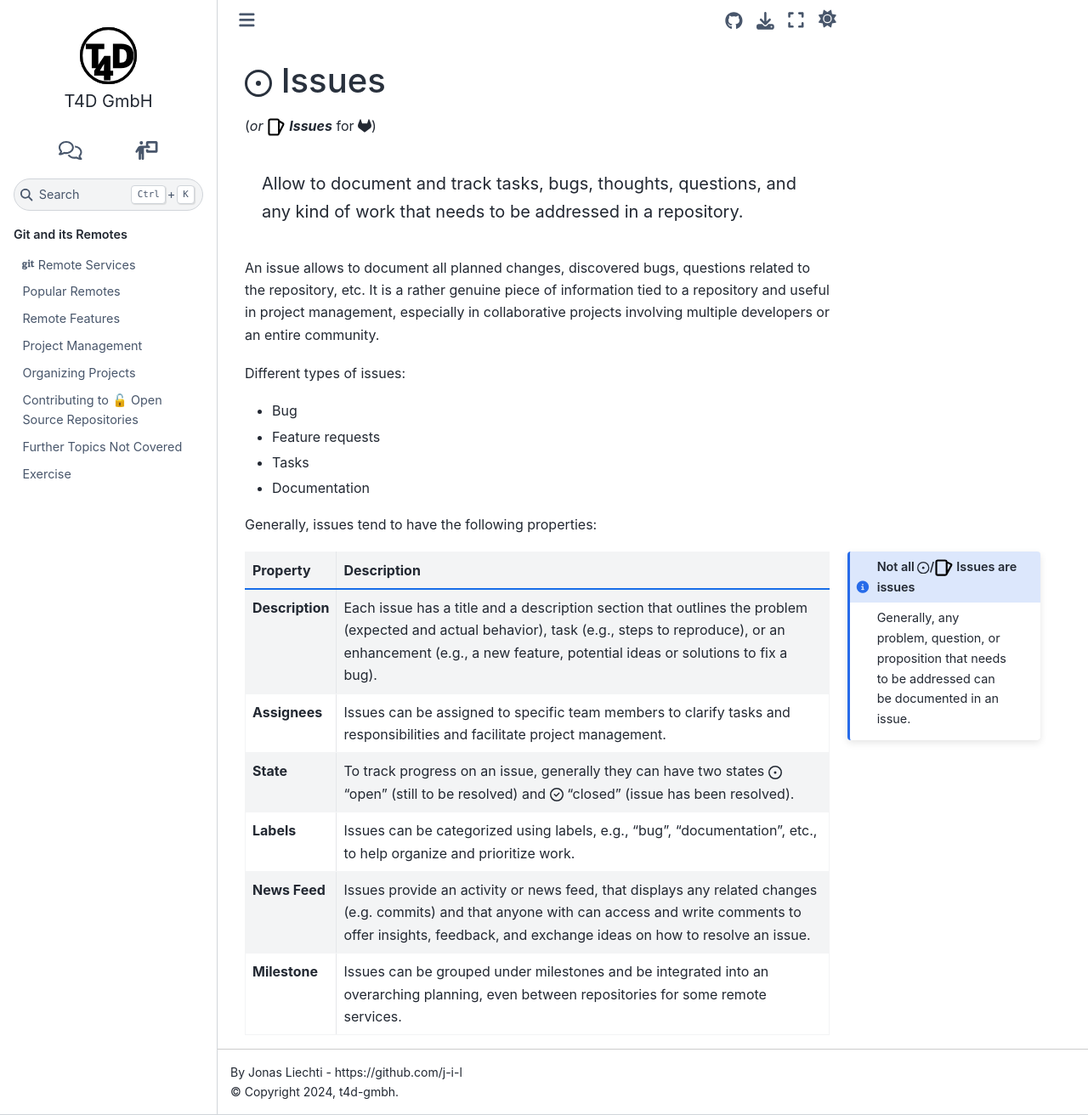
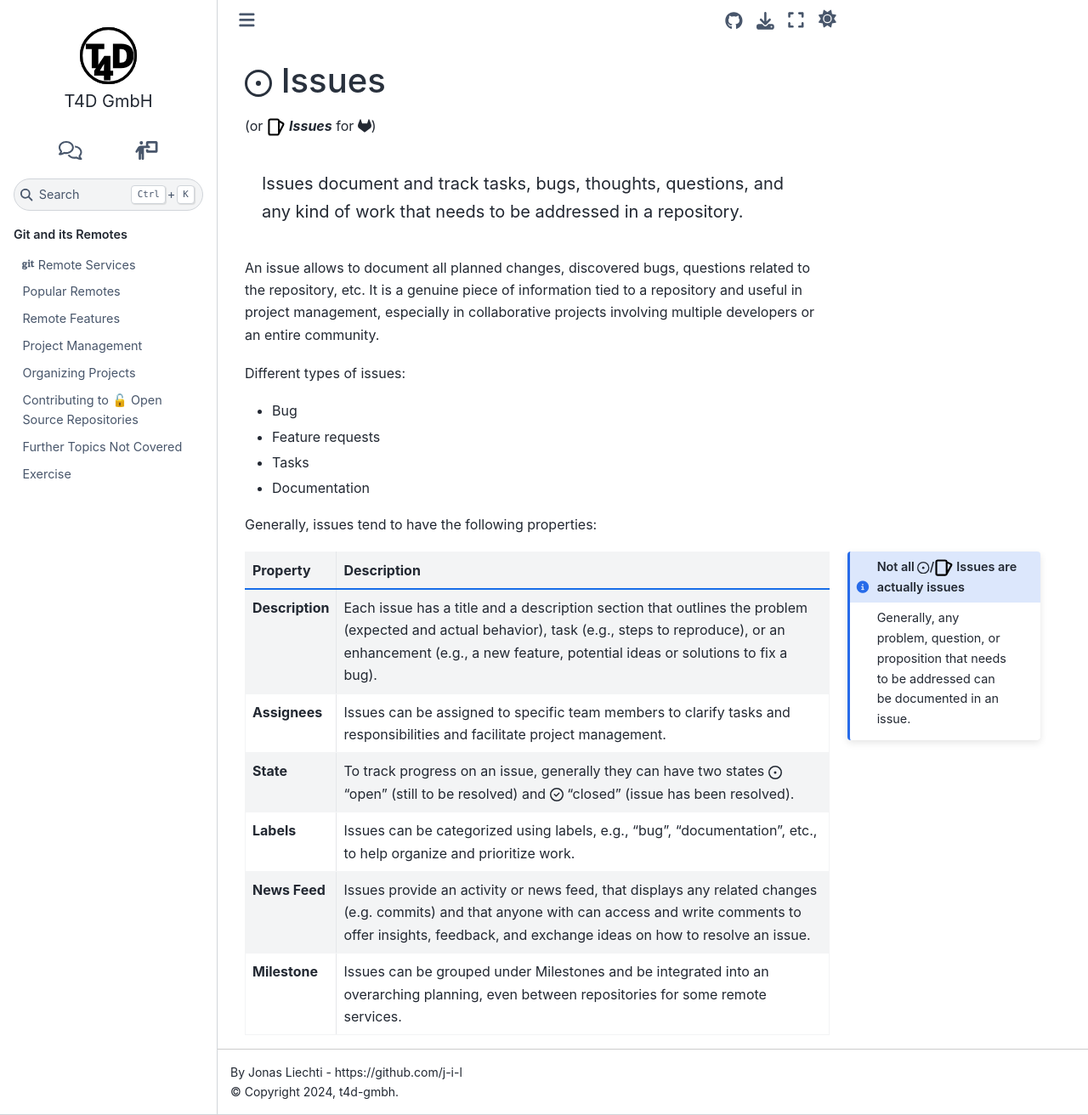
Before and after one commit to t4d-gmbh/git-and-its-remotes, a Sphinx documentation site: the page built from source/content/remote_service_features/collaboration_tools/issues.md, in a window 1280 px wide and 1312 px high. Shown: the whole window at 85% size. Built offline with Sphinx 7.4.7 and the Sphinx Book theme 1.1.4, drawn with Linux system fonts in a browser that asks for light colours; the version number could not be read and is left out.

Commit message:
Revised text for issues.md
Streamlined text, fixed typos

````diff
--- a/source/content/remote_service_features/collaboration_tools/issues.md
+++ b/source/content/remote_service_features/collaboration_tools/issues.md
@@ -1,13 +1,13 @@
 #### {octicon}`issue-opened;0.8em` Issues
 
-(_or **![issue](./icons/issue.svg) Issues**_ for <i class="fab fa-gitlab"></i>)
+(or _**![issue](./icons/issue.svg) Issues**_ for <i class="fab fa-gitlab"></i>)
 
 ```{epigraph}
-Allow to document and track tasks, bugs, thoughts, questions, and any kind of work that needs to be addressed in a repository.
+Issues document and track tasks, bugs, thoughts, questions, and any kind of work that needs to be addressed in a repository.
 ```
 {% if page %}
 An issue allows to document all planned changes, discovered bugs, questions related to the repository, etc.
-It is a rather genuine piece of information tied to a repository and useful in project management, especially in collaborative projects involving multiple developers or an entire community.
+It is a genuine piece of information tied to a repository and useful in project management, especially in collaborative projects involving multiple developers or an entire community.
 
 Different types of issues:
 - Bug
@@ -18,7 +18,7 @@ Different types of issues:
 Generally, issues tend to have the following properties:
 {% endif %}
 
-:::{admonition} Not all {octicon}`issue-opened`/![issue](./icons/issue.svg) Issues are issues
+:::{admonition} Not all {octicon}`issue-opened`/![issue](./icons/issue.svg) Issues are actually issues
 :class: note, margin
 
 Generally, any problem, question, or proposition that needs to be addressed can be documented in an issue.
````
Also changed, not shown: other parts of source/content/remote_service_features/collaboration_tools/issues.md (+4 -4 lines).
